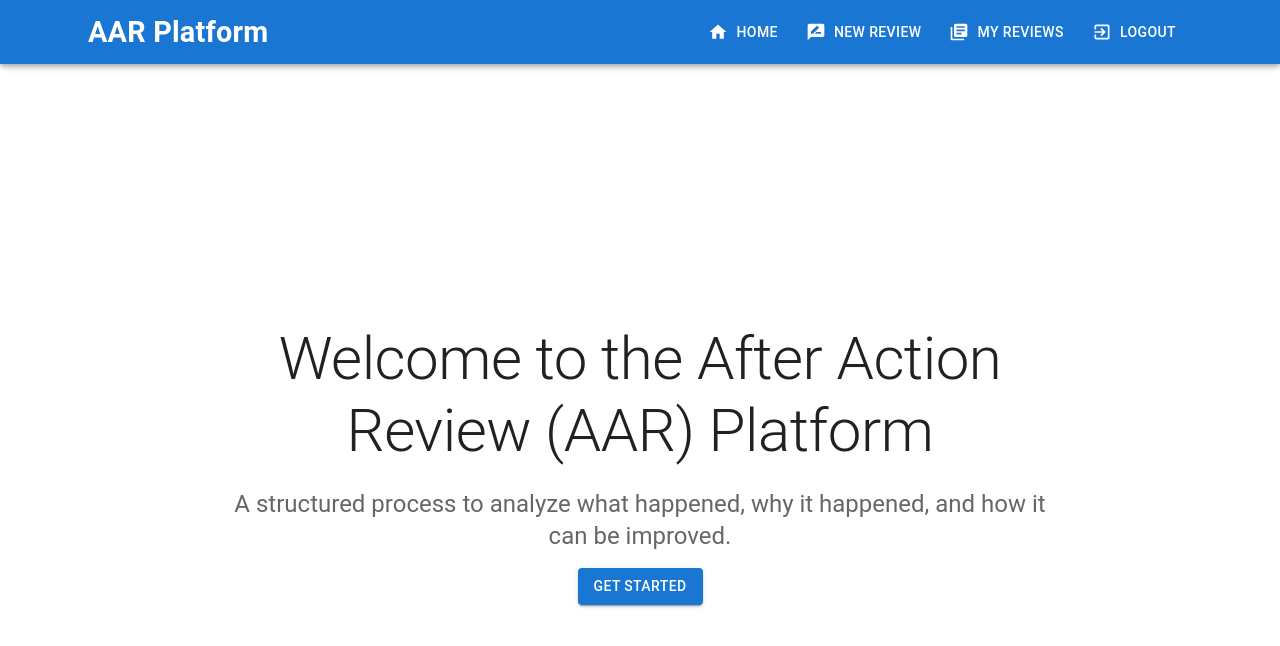
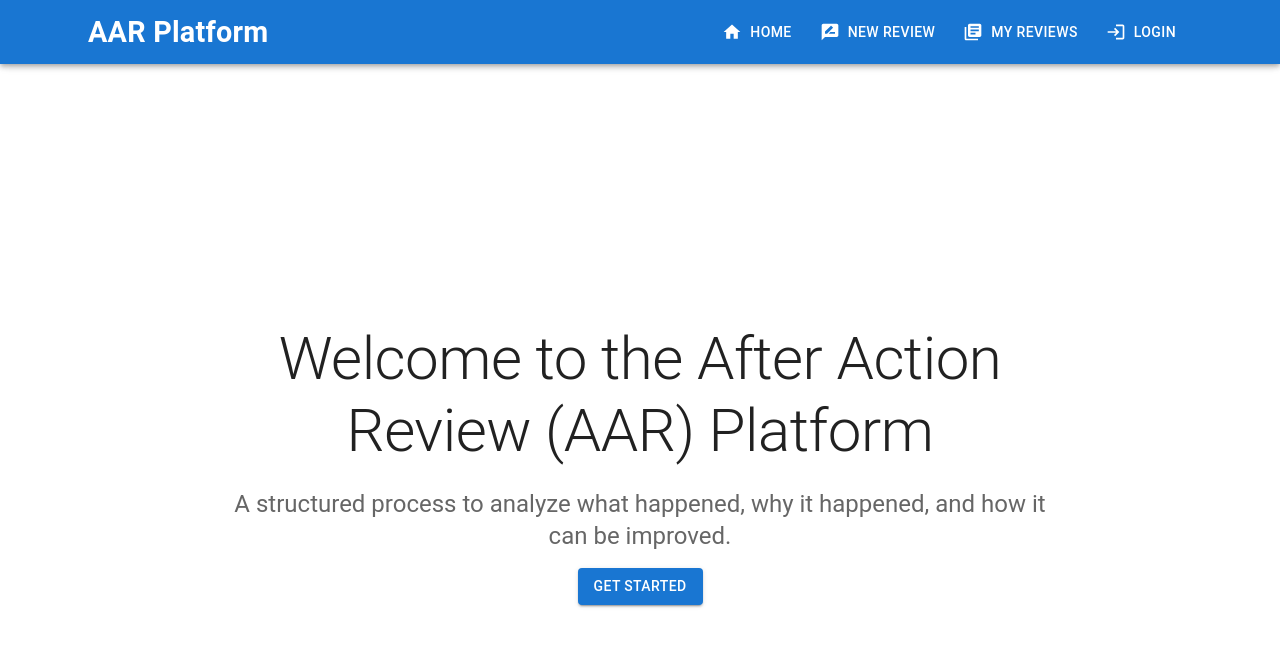
Before and after one commit to gallerymiguel/after_action_review, a React (Vite) app in the folder client/: page / in a window 1280 px wide. Shown: the top 646 px of the page. Built offline with nearby package versions, Linux system fonts and the light colour scheme.

Commit message:
Updated navbar and landing page with new login button and styling fixes

```diff
--- a/client/src/components/nav.tsx
+++ b/client/src/components/nav.tsx
@@ -1,6 +1,6 @@
 import React from "react";
 import { AppBar, Toolbar, Typography, Button, Box, Container } from "@mui/material";
-import { Home, RateReview, LibraryBooks, ExitToApp } from "@mui/icons-material";
+import { Home, RateReview, LibraryBooks, ExitToApp, Login } from "@mui/icons-material"; //exit to app is for logout
 import { Link } from "react-router-dom";
 
 const NavigationBar: React.FC = () => {
@@ -8,7 +8,7 @@ const NavigationBar: React.FC = () => {
     { text: "Home", icon: <Home />, path: "/" },
     { text: "New Review", icon: <RateReview />, path: "/review" },
     { text: "My Reviews", icon: <LibraryBooks />, path: "/dashboard" },
-    { text: "Logout", icon: <ExitToApp />, path: "/login" }, //change this to login too!!!! backend shite 0_0
+    { text: "Login", icon: <Login />, path: "/login" } //change this to login too!!!! backend shite 0_0
   ];
 
   return (
@@ -38,7 +38,7 @@ const NavigationBar: React.FC = () => {
                 sx={{
                   mx: 1,
                   '&:hover': {
-                    backgroundColor: 'secondary.main',
+                    backgroundColor: 'primary.dark',
                     color: 'white',
                   },
                 }}
--- a/client/src/pages/landingpage.tsx
+++ b/client/src/pages/landingpage.tsx
@@ -17,7 +17,7 @@ const LandingPage: React.FC = () => {
           href="/login"
           sx={{
             '&:hover': {
-              backgroundColor: 'secondary.main',
+              backgroundColor: 'primary.dark',
               color: 'white',
             },
           }}
```
